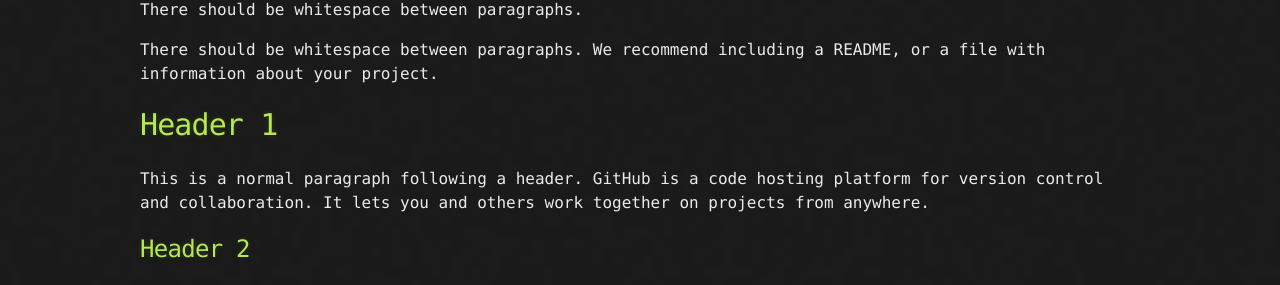
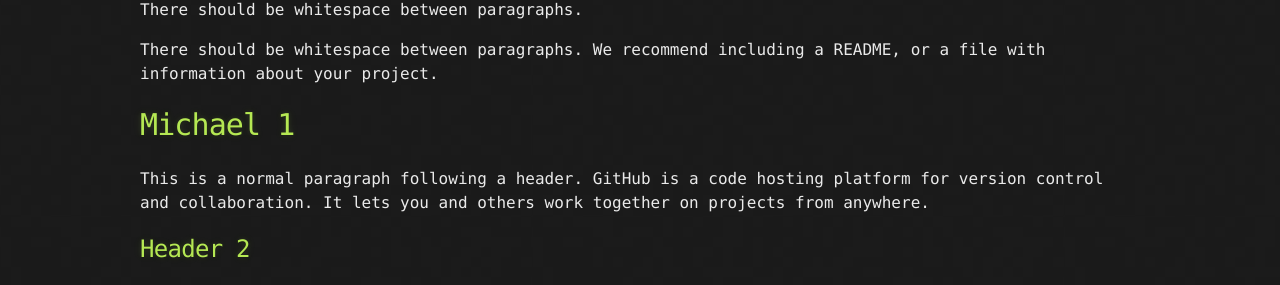
Before and after one commit to andrebeltrami/andrebeltrami.github.io, a Jekyll site: the page built from index.md, in a window 1280 px wide and 900 px high. Shown: the part 316-601 px from the top of the window. Built offline with Jekyll 4.4.1, drawn with Linux system fonts in a browser that asks for light colours.

Commit message:
Michael edit

```diff
--- a/index.md
+++ b/index.md
@@ -10,7 +10,7 @@ There should be whitespace between paragraphs.
 
 There should be whitespace between paragraphs. We recommend including a README, or a file with information about your project.
 
-# Header 1
+# Michael 1
 
 This is a normal paragraph following a header. GitHub is a code hosting platform for version control and collaboration. It lets you and others work together on projects from anywhere.
 
```
